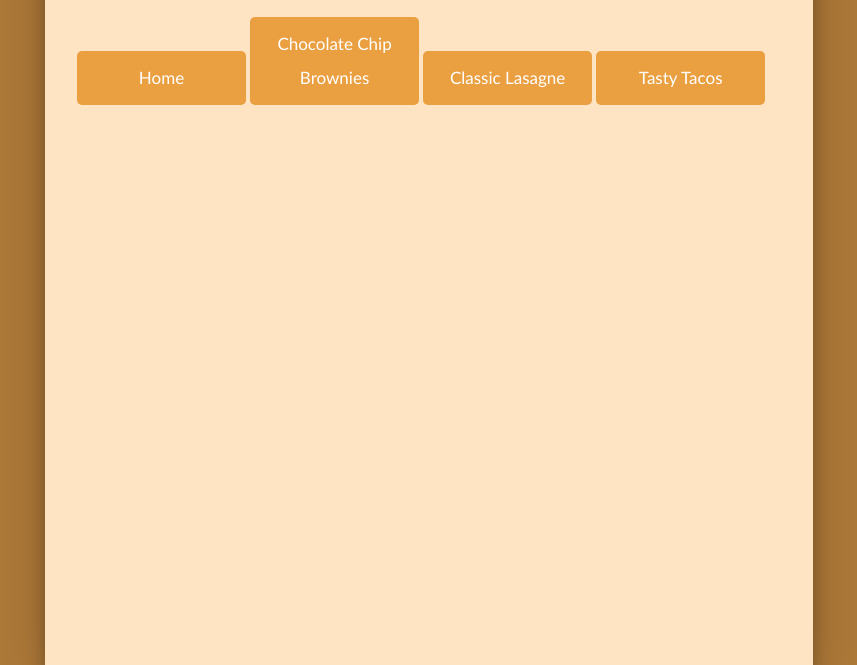
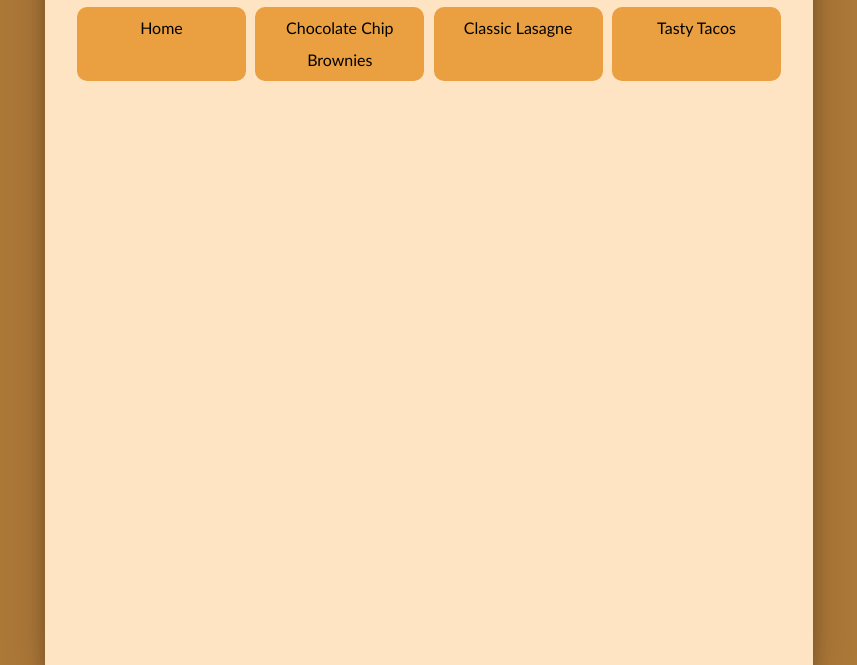
Before and after one commit to lsundal1/odin-recipes, a plain HTML site: page index.html in a window 1280 px wide. Shown: the part 135-800 px from the top of the page, without its empty margins (211-1068 px from the left). Drawn offline with Linux system fonts and the light colour scheme.

Commit message:
used flexbox to create neater buttons

```diff
--- a/index.css
+++ b/index.css
@@ -60,37 +60,29 @@ img {
   border-radius: 20px;
 }
 
-.pill-nav a {
-  display: inline-block;
+div .menu-container {
+  display: flex;
+  justify-content: center;
+}
+
+div .menu {
+  width: 100%;
+  display: flex;
+  flex-direction: row;
+  justify-content: space-between;
+}
+
+div .link {
   color: black;
+  background-color: rgb(234, 160, 65);
+  text-decoration: none;
   text-align: center;
-  padding: 10px;
-  margin-top: 10px;
-  text-decoration: none;
-  font-size: 17px;
-  border-radius: 5px;
+  padding: 5px;
+  border-radius: 10px;
+  transition: 0.4s;
   width: 24%;
 }
 
-/* Change the color of links on mouse-over */
-.pill-nav a:hover {
-  background-color: #ddd;
-  color: black;
-}
-
-/* Add a color to the active/current link */
-.pill-nav a.active {
-  background-color: rgb(234, 160, 65);
-  color: white;
-}
-
-button:hover {
-  background-color:rgb(234, 160, 65);
-  border: 2px solid rgb(234, 160, 65);
-  font-size: 16px;
+div .link:hover {
   box-shadow: 0 12px 16px 0 rgba(0,0,0,0.24), 0 17px 50px 0 rgba(0,0,0,0.19);
 }
-
-a {
-  text-decoration: none;
-}
--- a/index.html
+++ b/index.html
@@ -6,17 +6,16 @@
     <link rel="stylesheet" href="index.css">
 </head>
 <body>
-
-    <div class="container">
-
-      <h1 class="heading">Odin Recipes</h1>
-
-      <div class="pill-nav">
-        <a class="active" href="index.html">Home</a>
-        <a class="active" href="brownies.html">Chocolate Chip Brownies</a>
-        <a class="active" href="lasagne.html">Classic Lasagne</a>
-        <a class="active" href="tacos.html">Tasty Tacos</a>
+  <div class="container">
+    <h1 class="heading">Odin Recipes</h1>
+    <div class='menu-container'>
+      <div class='menu'>
+        <a href="index.html" class="link home">Home</a>
+        <a href="brownies.html" class="link brownies">Chocolate Chip Brownies</a>
+        <a href="lasagne.html" class="link lasagne">Classic Lasagne</a>
+        <a href="tacos.html" class="link tacos">Tasty Tacos</a>
       </div>
     </div>
+  </div>
 </body>
 </html>
```
Also changed, not shown: brownies.html (+7 -18 lines), lasagne.html (+4 -5 lines), tacos.html (+3 -8 lines).
